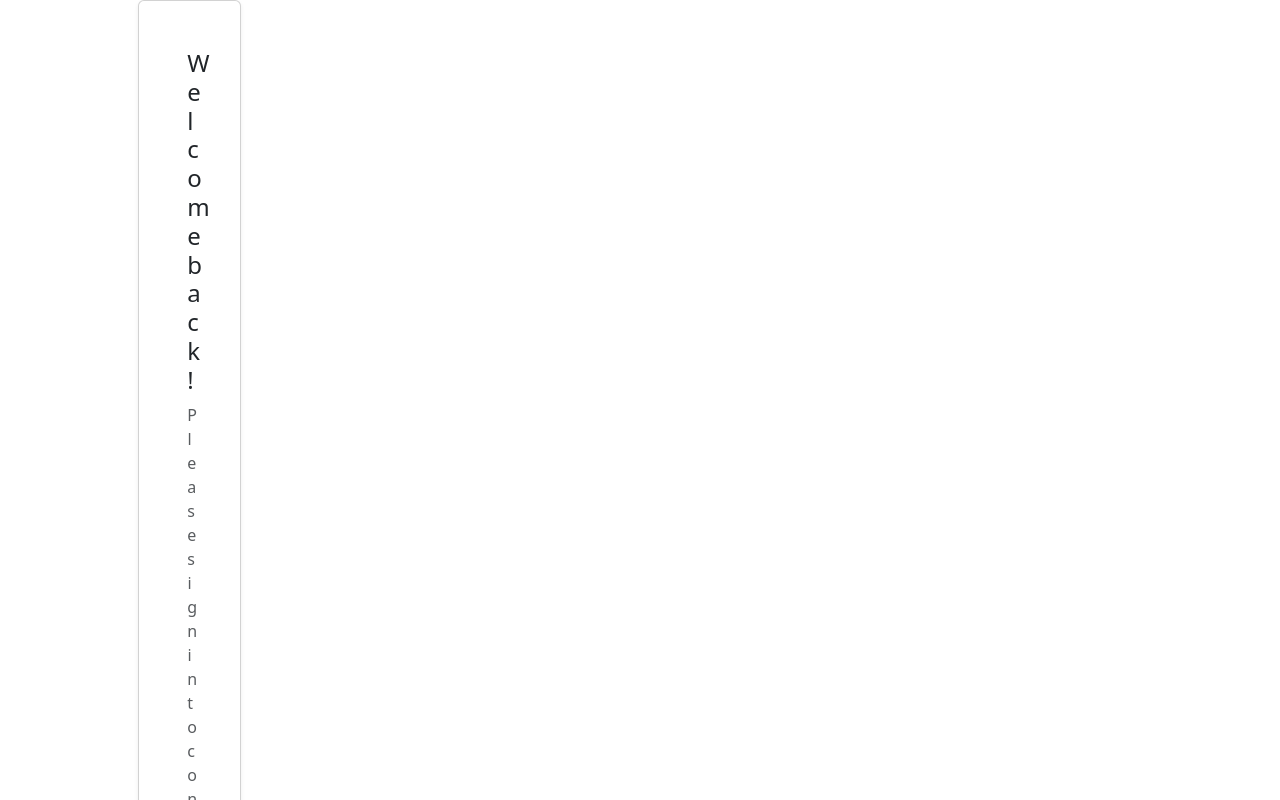
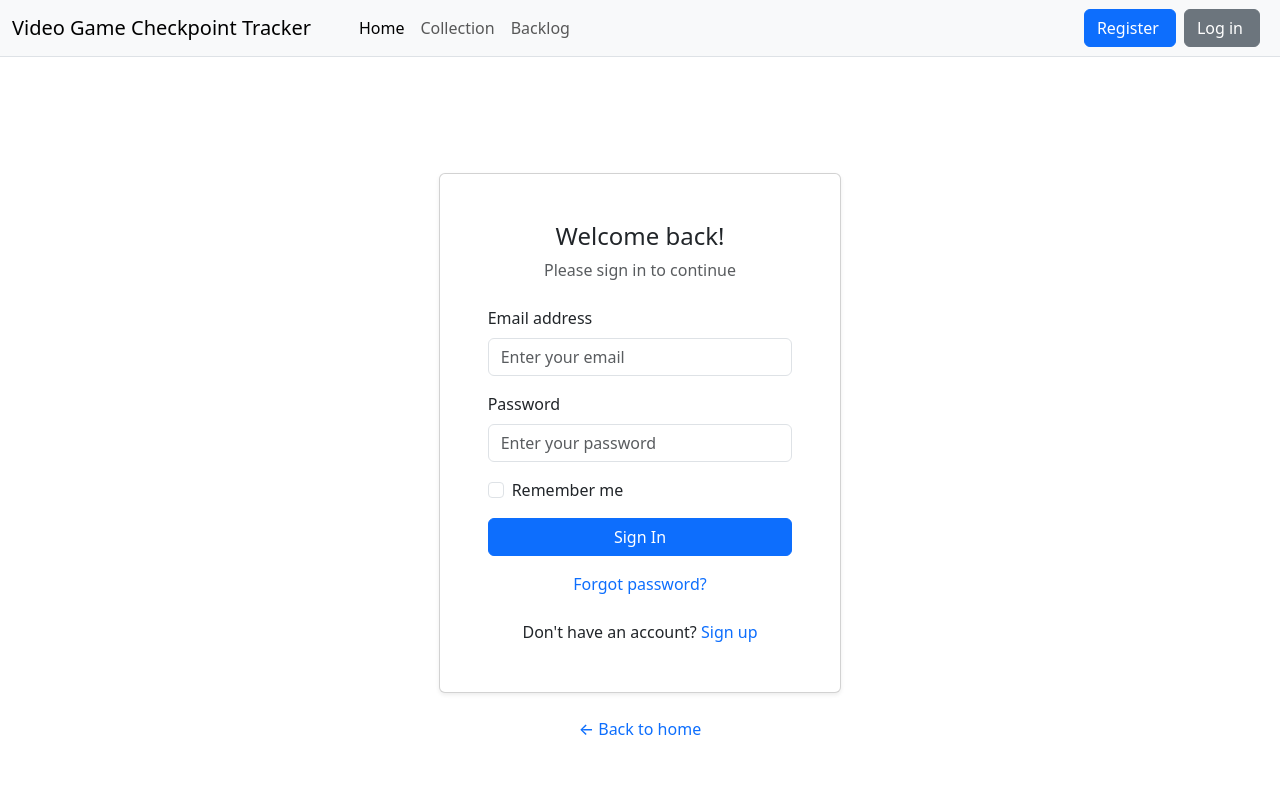
Before and after one commit to Xibancry/vg-backlog-tracker, a React (Vite) app in the folder frontend/: page /LoginPage in a window 1280 px wide. Shown: the top 800 px of the page. Built offline with nearby package versions, Linux system fonts and the light colour scheme.

Commit message:
Modified LoginPage and Routes

```diff
--- a/frontend/src/components/Header.jsx
+++ b/frontend/src/components/Header.jsx
@@ -1,6 +1,8 @@
 import React from 'react';
+import { Link, useNavigate } from 'react-router-dom';
 
 function Header() {
+    const navigate = useNavigate();
     return (
         <header className="sticky-top flex-wrap align-items-center justify-content-center justify-content-md-between border-bottom bg-light">
             {/* Navigation */}
@@ -20,7 +22,7 @@ function Header() {
                     <div className="collapse navbar-collapse ms-4 me-auto" id="navbarNav">
                         <ul className="navbar-nav">
                             <li className="nav-item">
-                                <a className="nav-link active" href="/">Home</a>
+                                <Link className="nav-link active" to="/">Home</Link>
                             </li>
                             <li className="nav-item">
                                 <a className="nav-link" href="/about">Collection</a>
@@ -30,8 +32,12 @@ function Header() {
                             </li>
                         </ul>
                         <div className="ms-auto">
-                            <button type="button" className="btn btn-primary pe-3 me-2">Register</button>
-                            <button type="button" className="btn btn-secondary pe-3 me-2">Log in</button>
+                            <button type="button" className="btn btn-primary pe-3 me-2">
+                                Register
+                            </button>
+                            <button type="button" className="btn btn-secondary pe-3 me-2" onClick={() => navigate('LoginPage')}>
+                                Log in
+                            </button>
                         </div>
                     </div>
                 </div>
--- a/frontend/src/components/HomePage.jsx
+++ b/frontend/src/components/HomePage.jsx
@@ -1,6 +1,5 @@
 import React from 'react';
 import {BrowserRouter as Router, Route, Link, useNavigate } from 'react-router-dom';
-import LoginPage from './LoginPage';
 
 
 function HomePage() {
--- a/frontend/src/components/LoginPage.jsx
+++ b/frontend/src/components/LoginPage.jsx
@@ -23,7 +23,7 @@ function LoginPage() {
   };
 
   return (
-    <div className="container">
+    <div className="container-fluid vw-100">
       <div className="row justify-content-center align-items-center min-vh-100">
         <div className="col-md-6 col-lg-4">
           <div className="card shadow-sm">
--- a/frontend/src/main.jsx
+++ b/frontend/src/main.jsx
@@ -15,7 +15,7 @@ createRoot(document.getElementById('root')).render(
     <BrowserRouter>
       <Routes>
         <Route path="/" element={<><Header /><HomePage /><Footer /></>} />
-        <Route path="/LoginPage" element={<LoginPage />} />
+        <Route path="/LoginPage" element={<><Header /><LoginPage /><Footer /></>} />
       </Routes>
     </BrowserRouter>
   </StrictMode>,
```
